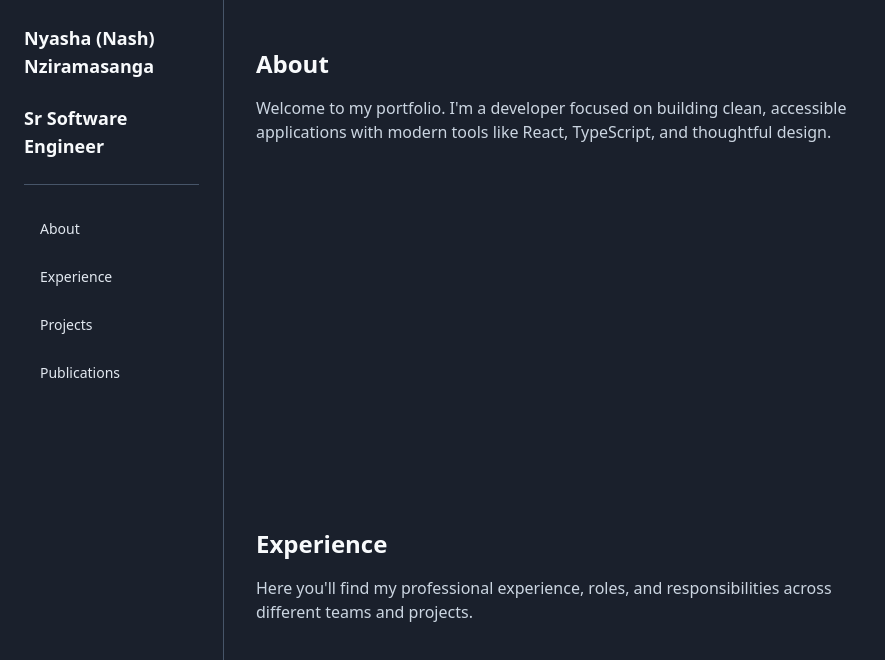
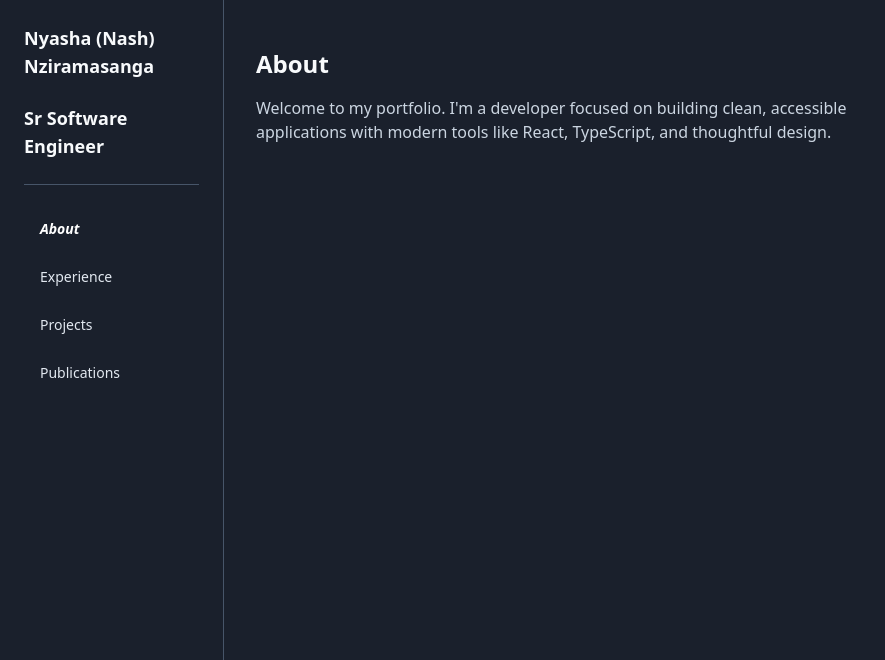
Before and after one commit to NyashaNziramasanga/portfolio-v4, a React (Vite) app: page / in a window 1280 px wide. Shown: the top 660 px of the page, without its empty margins (0-885 px from the left). Built offline with nearby package versions, Linux system fonts and the light colour scheme.

Commit message:
Update App.tsx

```diff
--- a/src/App.tsx
+++ b/src/App.tsx
@@ -1,26 +1,16 @@
-import { useRef, useCallback } from "react";
+import { useState, useCallback } from "react";
 import { Button } from "@/components/ui/button";
 import { cn } from "@/lib/utils";
 import sectionsData from "@/data/sections.json";
 
-type Section = (typeof sectionsData)[number];
+export default function App() {
+  const [activeSection, setActiveSection] = useState<string>("about");
 
-export default function App() {
-  const sectionRefs = useRef<Record<string, HTMLElement | null>>({});
-
-  const scrollToSection = useCallback((id: string) => {
-    const el = sectionRefs.current[id];
-    if (el) {
-      el.scrollIntoView({ behavior: "smooth", block: "start" });
-    }
+  const selectSection = useCallback((id: string) => {
+    setActiveSection(id);
   }, []);
 
-  const setSectionRef = useCallback(
-    (id: string) => (el: HTMLElement | null) => {
-      sectionRefs.current[id] = el;
-    },
-    []
-  );
+  const activeContent = sectionsData.find((s) => s.id === activeSection);
 
   return (
     <div className="flex h-screen w-full overflow-hidden bg-[#1A202C]">
@@ -39,9 +29,10 @@ export default function App() {
               key={id}
               variant="ghost"
               className={cn(
-                "justify-start font-medium text-slate-200 transition-[transform,color,background-color] duration-200 hover:scale-[1.02] hover:bg-white/10 hover:text-white"
+                "justify-start font-medium text-slate-200 transition-[transform,color,background-color] duration-200 hover:scale-[1.02] hover:bg-white/10 hover:text-white",
+                activeSection === id && "font-bold italic text-white"
               )}
-              onClick={() => scrollToSection(id)}
+              onClick={() => selectSection(id)}
             >
               {label}
             </Button>
@@ -49,23 +40,21 @@ export default function App() {
         </nav>
       </aside>
 
-      {/* Right panel - scrollable content */}
-      <main className="flex-1 overflow-y-auto">
-        <div className="max-w-2xl px-8 py-12">
-          {sectionsData.map((section: Section) => (
-            <section
-              key={section.id}
-              ref={setSectionRef(section.id)}
-              id={section.id}
-              className="min-h-[60vh] scroll-mt-6"
-            >
+      {/* Right panel - active section fills the screen */}
+      <main className="flex flex-1 flex-col overflow-hidden">
+        {activeContent && (
+          <section
+            id={activeContent.id}
+            className="flex min-h-full flex-1 flex-col px-8 py-12"
+          >
+            <div className="flex max-w-2xl flex-1 flex-col">
               <h2 className="mb-4 text-2xl font-bold text-slate-50">
-                {section.title}
+                {activeContent.title}
               </h2>
-              <p className="text-slate-300">{section.content}</p>
-            </section>
-          ))}
-        </div>
+              <p className="text-slate-300">{activeContent.content}</p>
+            </div>
+          </section>
+        )}
       </main>
     </div>
   );
```
